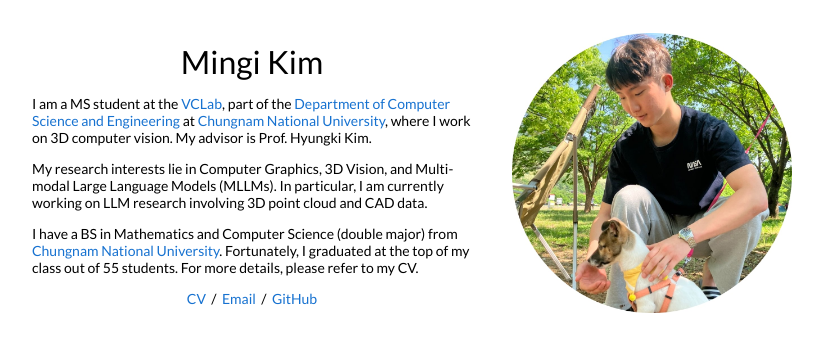
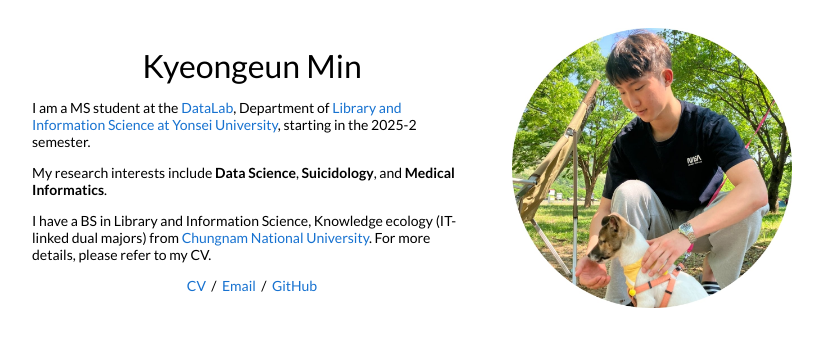
Before and after one commit to minkyeongeun/minkyeongeun.github.io, a Jekyll site: the page built from _posts/2023-08-28-3dgaussians.markdown, in a window 1280 px wide. Shown: the top 352 px of the page, without its empty margins (228-1051 px from the left). Built offline with Jekyll 4.4.1, drawn with Linux system fonts in a browser that asks for light colours.

Commit message:
Update homepage HTML and profile image

```diff
--- a/_layouts/default.html
+++ b/_layouts/default.html
@@ -32,20 +32,20 @@
           <tr style="padding:0px">
             <td style="padding:2.5%;width:60%;vertical-align:middle">
               <h1>
-                Mingi Kim
+                Kyeongeun Min
               </h1>
-              <p>I am a MS student at the <a href="https://sites.google.com/view/vclab-cnu/home">VCLab</a>, part of the <a href="https://computer.cnu.ac.kr/computer/index.do">Department of Computer Science and Engineering</a> at <a href="https://plus.cnu.ac.kr/html/en/">Chungnam National University</a>, where I work on 3D computer vision. My advisor is Prof. Hyungki Kim</a>.
+              <p>I am a MS student at the <a href="https://datalab.yonsei.ac.kr/">DataLab</a>, Department of <a href="https://yslis.yonsei.ac.kr/doai/index.do">Library and Information Science at Yonsei University</a>, starting in the 2025-2 semester.
               </p>
               <p>
-                My research interests lie in Computer Graphics, 3D Vision, and Multi-modal Large Language Models (MLLMs). In particular, I am currently working on LLM research involving 3D point cloud and CAD data.
+                My research interests include <strong>Data Science</strong>, <strong>Suicidology</strong>, and <strong>Medical Informatics</strong>.
               </p>
               <p>
-                I have a BS in Mathematics and Computer Science (double major) from <a href="https://plus.cnu.ac.kr/html/en/">Chungnam National University</a>. Fortunately, I graduated at the top of my class out of 55 students. For more details, please refer to my CV.
+                I have a BS in Library and Information Science, Knowledge ecology (IT-linked dual majors) from <a href="https://plus.cnu.ac.kr/html/en/">Chungnam National University</a>. For more details, please refer to my CV.
               </p>
               <p style="text-align:center">
                 <a href="https://www.overleaf.com/read/qzvqtnxxgpwn#d784cc">CV</a> &nbsp;/&nbsp;
-                <a href="mailto:mingik2000@gmail.com">Email</a> &nbsp;/&nbsp;
-                <a href="https://github.com/mingikim1">GitHub</a>
+                <a href="mailto:ke0379@naver.com">Email</a> &nbsp;/&nbsp;
+                <a href="https://github.com/minkyeongeun">GitHub</a>
               </p>
             </td>
             <td style="padding:2.5%;width:40%;max-width:40%">
```
